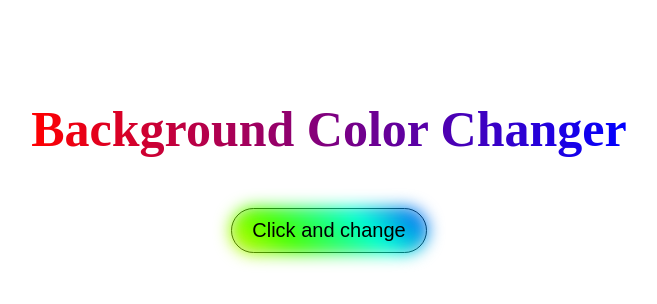
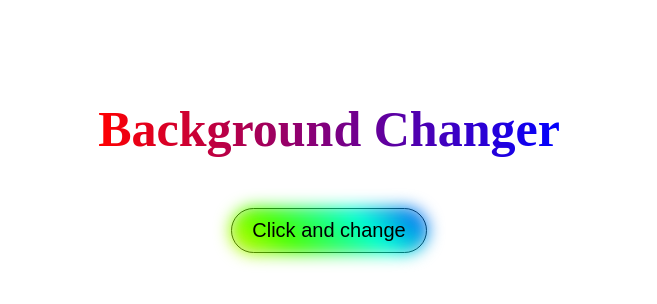
Before and after one commit to rakximovxusan/js_projects, a plain HTML site: page index.html in a window 1280 px wide. Shown: the whole page, without its empty margins (311-968 px from the left). Drawn offline with Linux system fonts and the light colour scheme.

Commit message:
update index.html

```diff
--- a/index.html
+++ b/index.html
@@ -11,7 +11,7 @@
 
 <div class="section container">
 
-    <h1 class="title changaname">Background Color Changer</h1>
+    <h1 class="title changaname">Background Changer</h1>
 
     <button class="btn changebtn">Click and change</button>
 
```
